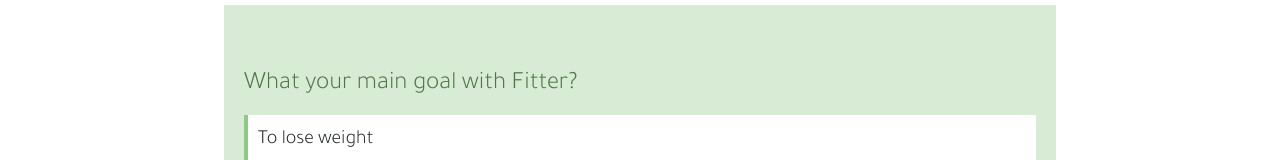
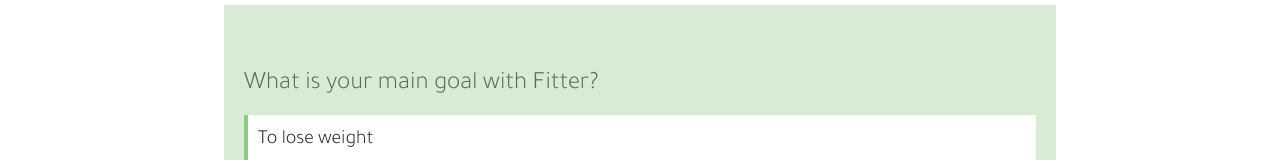
Before and after one commit to valiantcreative33/fitter, a React (Create React App) app in the folder client/: page /quiz in a window 1280 px wide. Shown: the part 737-897 px from the top of the page. Built offline with nearby package versions, Linux system fonts and the light colour scheme; a web font is replaced by a local one.

Commit message:
fixed minor typo in quiz form

```diff
--- a/client/src/pages/Quiz.js
+++ b/client/src/pages/Quiz.js
@@ -10,7 +10,7 @@
     //quiz questions/answers
     state = {
         questions: {
-            1: 'What your main goal with Fitter?',
+            1: 'What is your main goal with Fitter?',
             2: 'What is your height?',
             3: 'How many times per week do you hope to work out?',
             4: 'What is your ideal calorie intake per day?',
```
